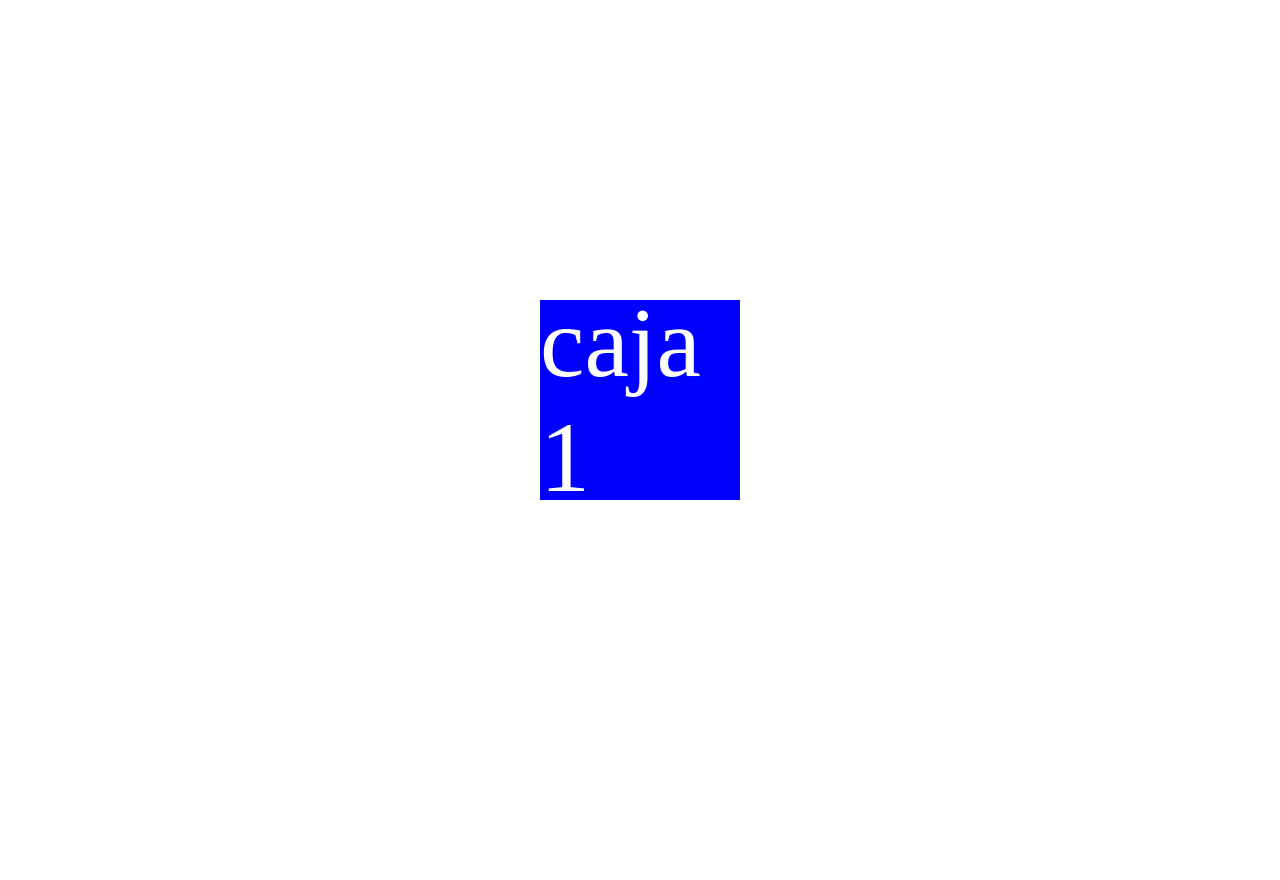
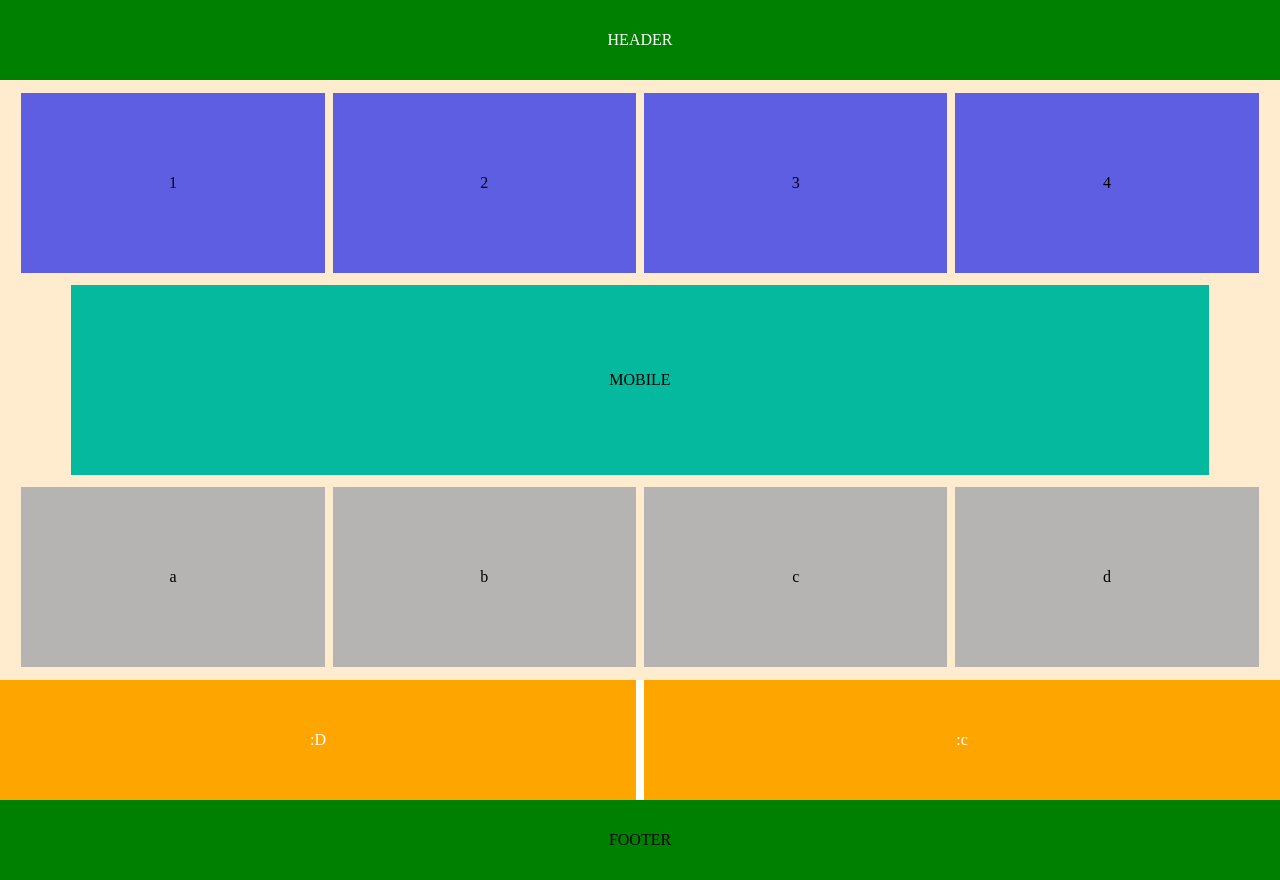
Before and after one commit to kevindandrew/funval-G6, a plain HTML site: page dia-5/tarde/index.html in a window 1280 px wide. Before the commit the page ends 800 px from the top, so only its background shows below. Drawn offline with Linux system fonts and the light colour scheme.

Commit message:
mejorando la estructura y estilos en index.html y styles.css

```diff
--- a/dia-5/tarde/index.html
+++ b/dia-5/tarde/index.html
@@ -7,6 +7,27 @@
     <title>Document</title>
   </head>
   <body>
-    <div class="caja">caja 1</div>
+    <!-- <div class="caja">caja 1</div> -->
+    <header>HEADER</header>
+    <main>
+      <div class="number-container">
+        <div class="numerito">1</div>
+        <div class="numerito">2</div>
+        <div class="numerito">3</div>
+        <div class="numerito">4</div>
+      </div>
+      <div class="letter-container">
+        <div class="letra">a</div>
+        <div class="letra">b</div>
+        <div class="letra">c</div>
+        <div class="letra">d</div>
+      </div>
+      <div class="mobile-container">MOBILE</div>
+    </main>
+    <div class="container-face">
+      <div class="smile1">:D</div>
+      <div class="smile2">:c</div>
+    </div>
+    <footer>FOOTER</footer>
   </body>
 </html>
--- a/dia-5/tarde/styles.css
+++ b/dia-5/tarde/styles.css
@@ -3,7 +3,8 @@
   padding: 0;
   box-sizing: border-box;
 }
-body {
+/* VALORES Q NO ESTEN EN MEDIA QURS SON CONSIDERADOS XS MOBILE FIRST */
+/* body {
   height: 100vh;
   display: flex;
   align-items: center;
@@ -17,44 +18,165 @@ body {
   display: flex;
   align-items: center;
   justify-content: center;
+} */
+body {
+  height: 100vh;
+}
+header {
+  background-color: green;
+  color: white;
+  display: flex;
+  align-items: center;
+  justify-content: center;
+  height: 10%;
+}
+main {
+  height: 75%;
+  background-color: blanchedalmond;
+  display: flex;
+  flex-direction: column;
+  gap: 8px;
+  padding: 8px;
+}
+.number-container {
+  display: flex;
+  align-items: center;
+  justify-content: center;
+  flex-wrap: wrap;
+  gap: 8px;
+  height: 40%;
+}
+.numerito {
+  width: 45%;
+  height: 49%;
+  background-color: rgb(94, 94, 226);
+  display: flex;
+  align-items: center;
+  justify-content: center;
+}
+.letter-container {
+  display: flex;
+  align-items: center;
+  justify-content: center;
+  flex-wrap: wrap;
+  gap: 8px;
+  height: 40%;
+}
+.letra {
+  width: 45%;
+  height: 49%;
+  background-color: rgb(182, 179, 179);
+  display: flex;
+  align-items: center;
+  justify-content: center;
+}
+.container-face {
+  height: 15%;
+  display: flex;
+}
+.smile1 {
+  background-color: orange;
+  color: white;
+  display: flex;
+  align-items: center;
+  justify-content: center;
+  width: 100%;
+}
+.smile2 {
+  background-color: orange;
+  color: white;
+  display: flex;
+  align-items: center;
+  justify-content: center;
+  display: none;
+}
+.mobile-container {
+  height: 20%;
+  background-color: rgb(4, 185, 158);
+  width: 90%;
+  margin-left: 5%;
+  display: flex;
+  align-items: center;
+  justify-content: center;
+}
+footer {
+  display: none;
 }
 /* ESTA MEDIDA ES CONOCIDA CM SM EN EL MUNDO DEL DESARROLLO */
 @media (min-width: 640px) {
-  .caja {
+  /* .caja {
     background-color: blueviolet;
     color: cyan;
     font-size: 70px;
+  } */
+  .numerito {
+    width: 24%;
+    height: 95%;
+  }
+  .letra {
+    width: 24%;
+    height: 95%;
+  }
+  .number-container {
+    height: 33%;
+    order: 1;
+  }
+  .mobile-container {
+    height: 33%;
+    order: 2;
+  }
+  .letter-container {
+    height: 33%;
+    order: 3;
+  }
+  .container-face {
+    display: flex;
+    gap: 8px;
+  }
+  .smile1 {
+    width: 50%;
+  }
+  .smile2 {
+    display: flex;
+    width: 50%;
+  }
+  footer {
+    display: flex;
+    align-items: center;
+    justify-content: center;
+    height: 10%;
+    background: green;
   }
 }
 /* ESTA MEDIDA ES CONOCIDA CM MD EN EL MUNDO DEL DESARROLLO */
 @media (min-width: 768px) {
-  .caja {
+  /* .caja {
     background-color: bisque;
     color: blue;
     font-size: 30px;
-  }
+  } */
 }
 /* ESTA MEDIDA ES CONOCIDA CM LG EN EL MUNDO DEL DESARROLLO */
 @media (min-width: 1024px) {
-  .caja {
+  /* .caja {
     background-color: chartreuse;
     color: red;
     font-size: 40px;
-  }
+  } */
 }
 /* ESTA MEDIDA ES CONOCIDA CM XL EN EL MUNDO DEL DESARROLLO */
 @media (min-width: 1280px) {
-  .caja {
+  /* .caja {
     background-color: blue;
     color: white;
     font-size: 100px;
-  }
+  } */
 }
 /* ESTA MEDIDA ES CONOCIDA CM 2XL EN EL MUNDO DEL DESARROLLO */
 @media (min-width: 1536px) {
-  .caja {
+  /*  .caja {
     background-color: red;
     color: white;
     font-size: 150px;
-  }
+  } */
 }
```
